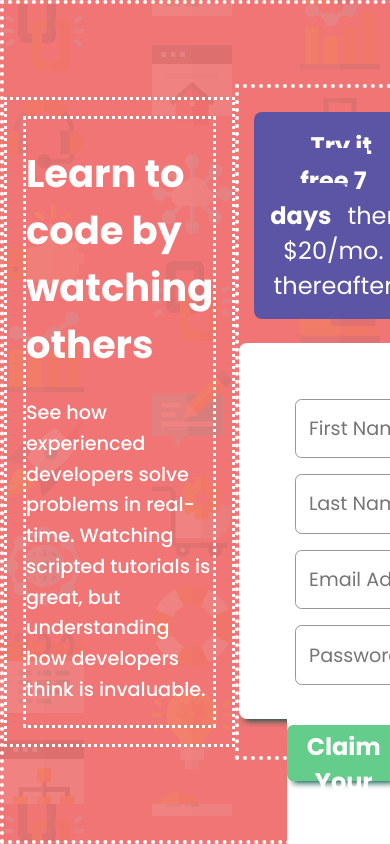
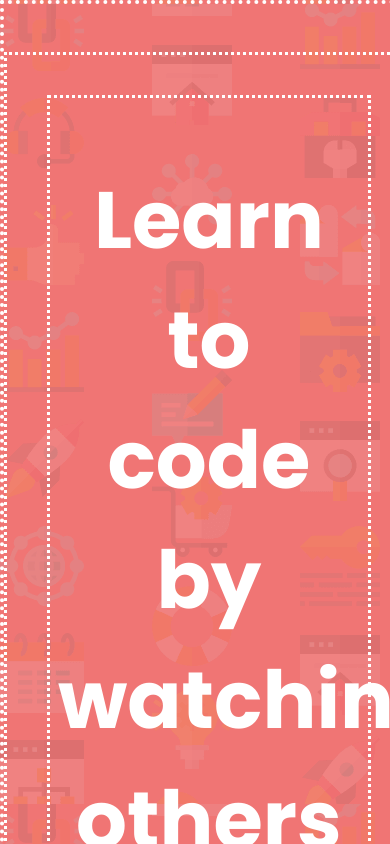
Before and after one commit to mj305/SignUpForm, a React (Create React App) app: page / in a window 390 px wide. Shown: the top 844 px of the page. Built offline with nearby package versions, Linux system fonts and the light colour scheme.

Commit message:
iPad Pro media querie finished

```diff
--- a/src/Components/Form/FormComponent.css
+++ b/src/Components/Form/FormComponent.css
@@ -72,6 +72,38 @@
   .form-component-link1 {
     color: #F07577;;
     font-weight: 800;
+  }
+
+
+  /* Media Queries */
+  @media screen and (max-width: 1024px) {
+    .form-component-container {
+      width: 94%;
+    }
+
+    .form-pricing-paragraph1 {
+      font-size: 3.5rem;
+      width: 84%;
+    }
+
+    .form-component-wrapper {
+      width: 76%;
+      height: 52%;
+    }
+
+    .form-component-group {
+      font-size: 1.7rem;
+      padding: 1rem;
+    }
+
+    .form-component-button {
+      font-size: 3rem;
+      height: 1%;
+    }
+
+    .form-component-parragraph2 {
+      font-size: 1.3rem;
+    }
   }
 
  /*  @media screen and (max-width: 1047px) {
--- a/src/Components/SignupComponent/SignupComponent.css
+++ b/src/Components/SignupComponent/SignupComponent.css
@@ -13,6 +13,23 @@
   display: flex;
   flex-direction: row;
 }
+
+
+
+
+/* Media Queries */
+@media screen and (max-width: 1024px) {
+  .signup-component-container {
+    flex-direction: column;
+    height: 131vh;
+  }
+}
+
+
+
+
+
+
 
 /*
 @media screen and (max-width: 1024px) {
--- a/src/Components/TextComponent/TextComponent.css
+++ b/src/Components/TextComponent/TextComponent.css
@@ -36,6 +36,30 @@
     0 41.8px 33.4px rgba(0, 0, 0, 0.086),
     0 100px 80px rgba(0, 0, 0, 0.12)
   }
+
+
+  /* Media Queries */
+  @media screen and (max-width: 1024px) {
+    .text-container {
+      text-align: center;
+      width: 88%;
+      margin-top: 3rem;
+      margin-bottom: 3rem;
+  }
+
+    .text-header {
+      font-size: 5rem;
+    }
+
+    .text-paragraph1 {
+      font-size: 2rem;
+    }
+  }
+
+
+
+
+
 /*
   @media screen and (max-width: 1047px) {
     .text-header {
@@ -85,7 +109,7 @@
     }
   } */
 
-
+/*
   @media screen and (max-width: 480px){
   .text-container {
       padding: 1rem;
@@ -147,3 +171,6 @@
     font-size: 1.2rem;
   }
 }
+
+
+ */
```
